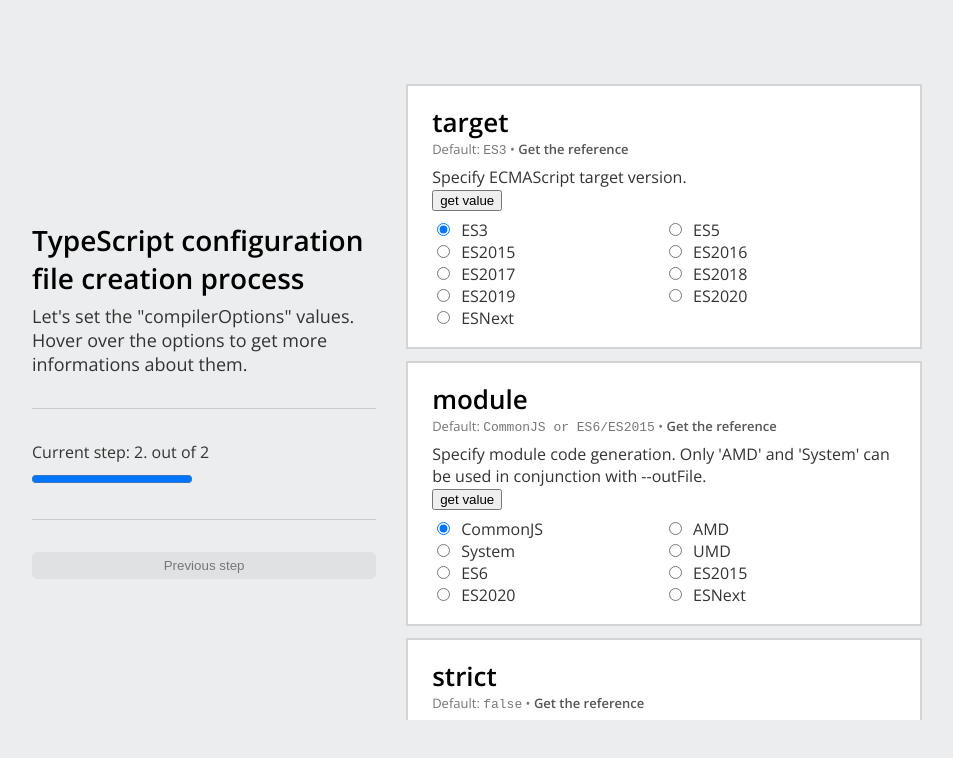
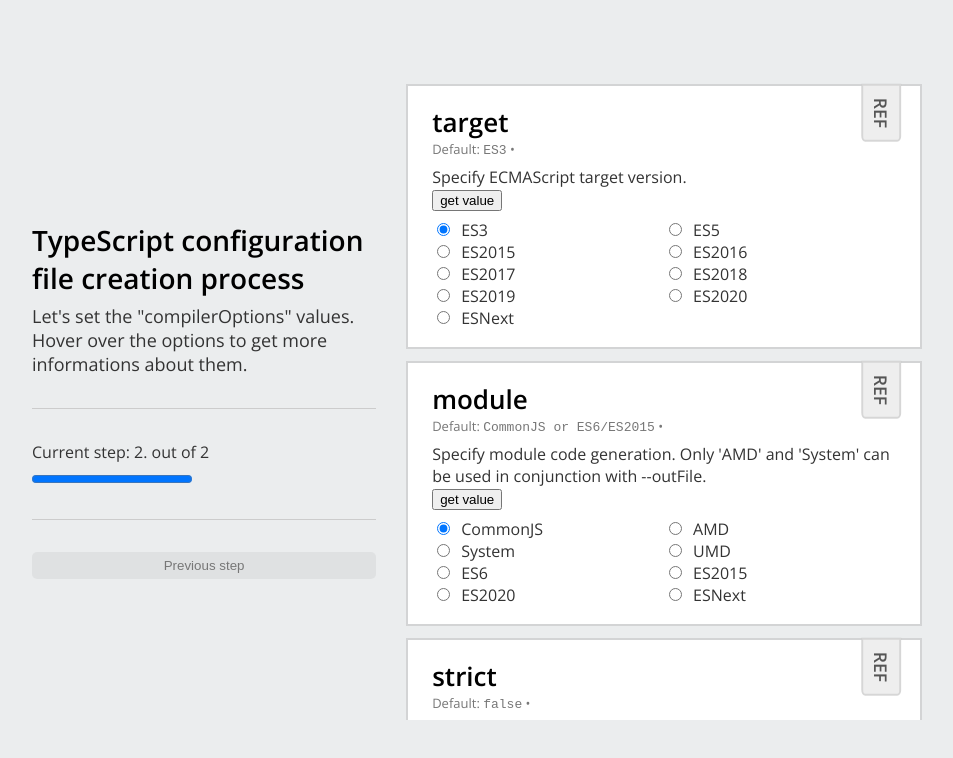
Before and after one commit to Cholewka/typescript-generator, a React (Create React App) app: page / in a window 1280 px wide. Both pictures are taken after a click on the element 828 px from the left and 663 px from the top of the page. Shown: the top 758 px of the page, without its empty margins (164-1117 px from the left). Built offline with nearby package versions, Linux system fonts and the light colour scheme.

Commit message:
Re-style the reference link

```diff
--- a/src/components/CompilerOption.tsx
+++ b/src/components/CompilerOption.tsx
@@ -27,7 +27,7 @@
           title="TypeScript reference"
           className="block-referencelink"
         >
-          Get the reference
+          <span>REF</span>
         </a>
       </p>
       <p
--- a/src/styles/index.scss
+++ b/src/styles/index.scss
@@ -65,6 +65,7 @@
   opacity: 0.45;
   transition: opacity 250ms;
   cursor: pointer;
+  position: relative;
 
   &:hover,
   &:focus,
@@ -163,8 +164,26 @@
 
 .block-referencelink {
   color: #555;
+  background-color: #eee;
+  font-size: 1.1rem;
   text-decoration: none;
   font-weight: 600;
+  position: absolute;
+  transform: rotate(90deg);
+  top: 7px;
+  right: 10px;
+  border: 2px solid #0000001a;
+  border-radius: 0 10% 10% 0;
+
+  &:hover,
+  &:active {
+    background-color: #ede;
+  }
+
+  span {
+    display: block;
+    padding: 6px 12px;
+  }
 }
 
 .monospace {
```
